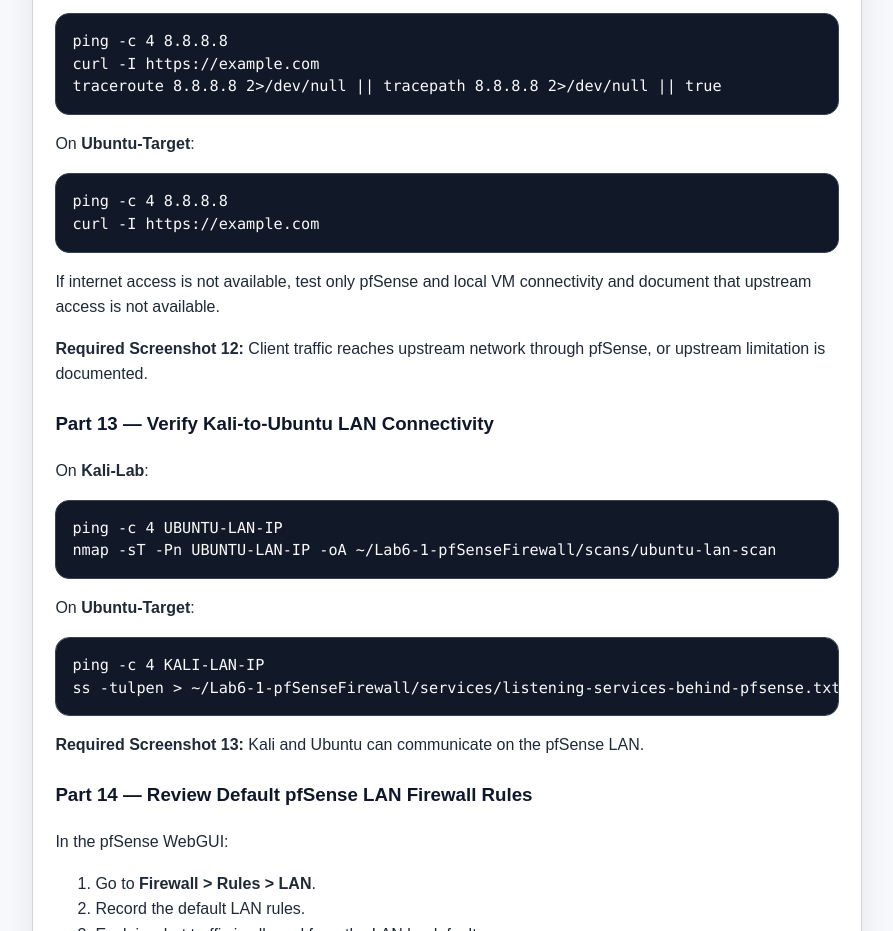
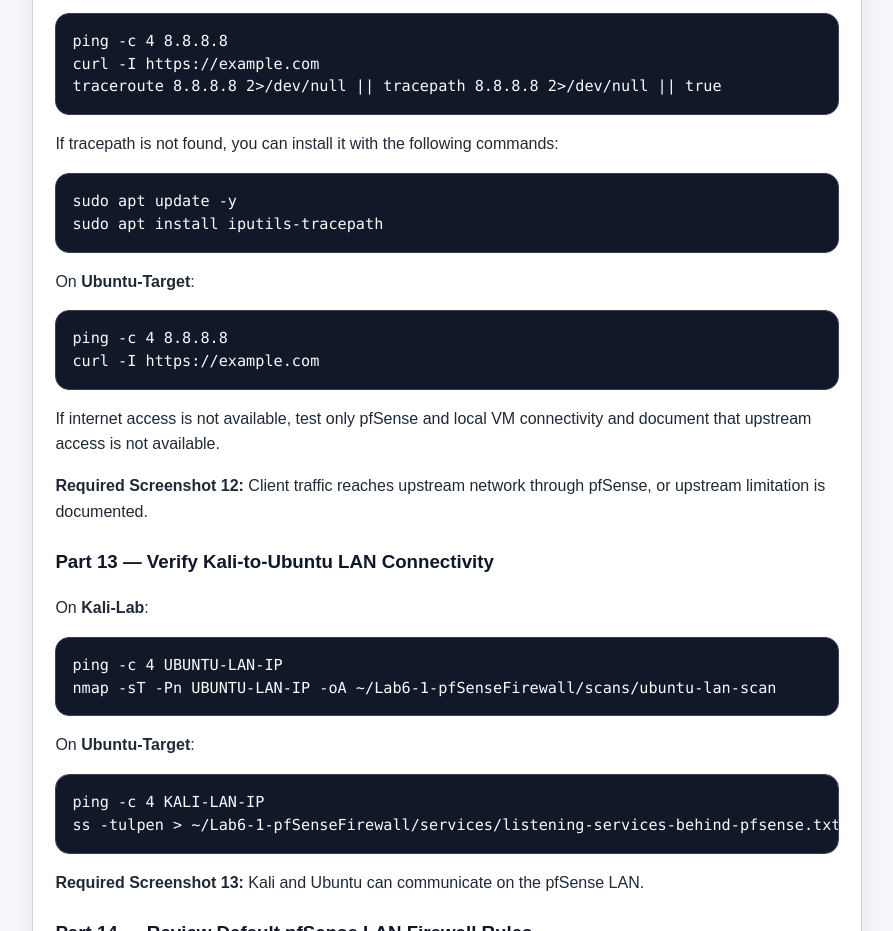
Before and after one commit to baoqiangy/network-security-labs, a plain HTML site: page lab_6_1_build_pfsense_firewall_lab.html in a window 1280 px wide. Shown: the part 10288-11219 px from the top of the page, without its empty margins (348-1241 px from the left). Drawn offline with Linux system fonts and the light colour scheme.

Commit message:
Add the commands to install iputils-tracepath

```diff
--- a/lab_6_1_build_pfsense_firewall_lab.html
+++ b/lab_6_1_build_pfsense_firewall_lab.html
@@ -395,6 +395,10 @@ curl -k -I https://10.10.10.1</code></pre>
   <pre><code>ping -c 4 8.8.8.8
 curl -I https://example.com
 traceroute 8.8.8.8 2>/dev/null || tracepath 8.8.8.8 2>/dev/null || true</code></pre>
+<p>If tracepath is not found, you can install it with the following commands:</p>
+<pre><code>sudo apt update -y
+sudo apt install iputils-tracepath
+</code></pre>
   <p>On <strong>Ubuntu-Target</strong>:</p>
   <pre><code>ping -c 4 8.8.8.8
 curl -I https://example.com</code></pre>
```
